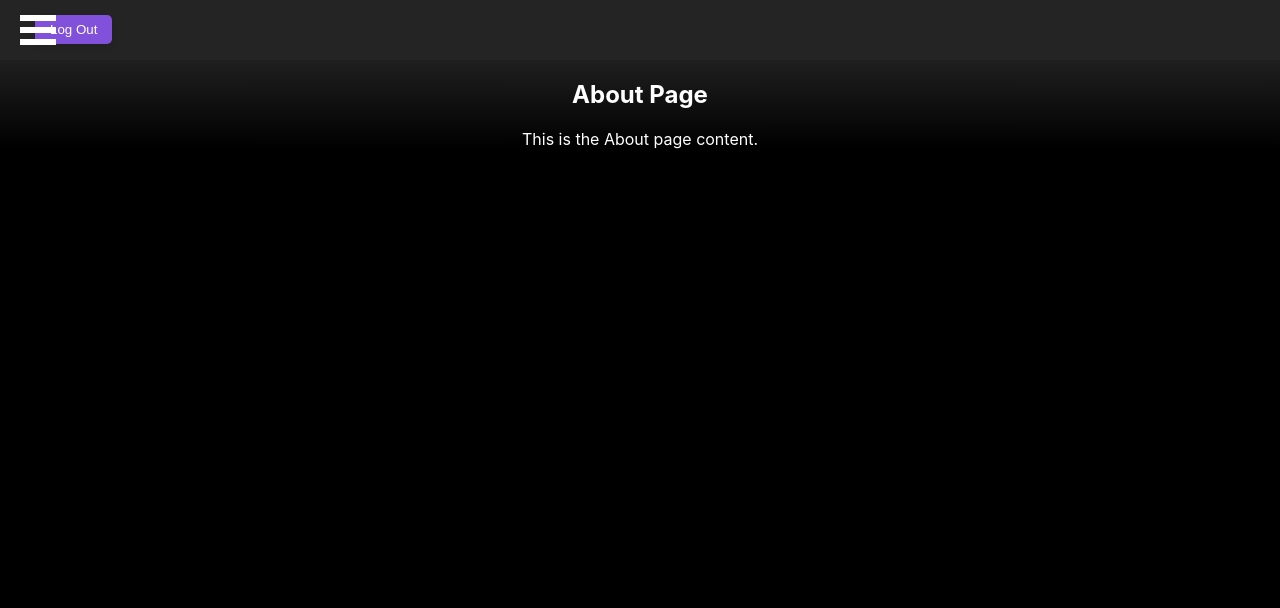
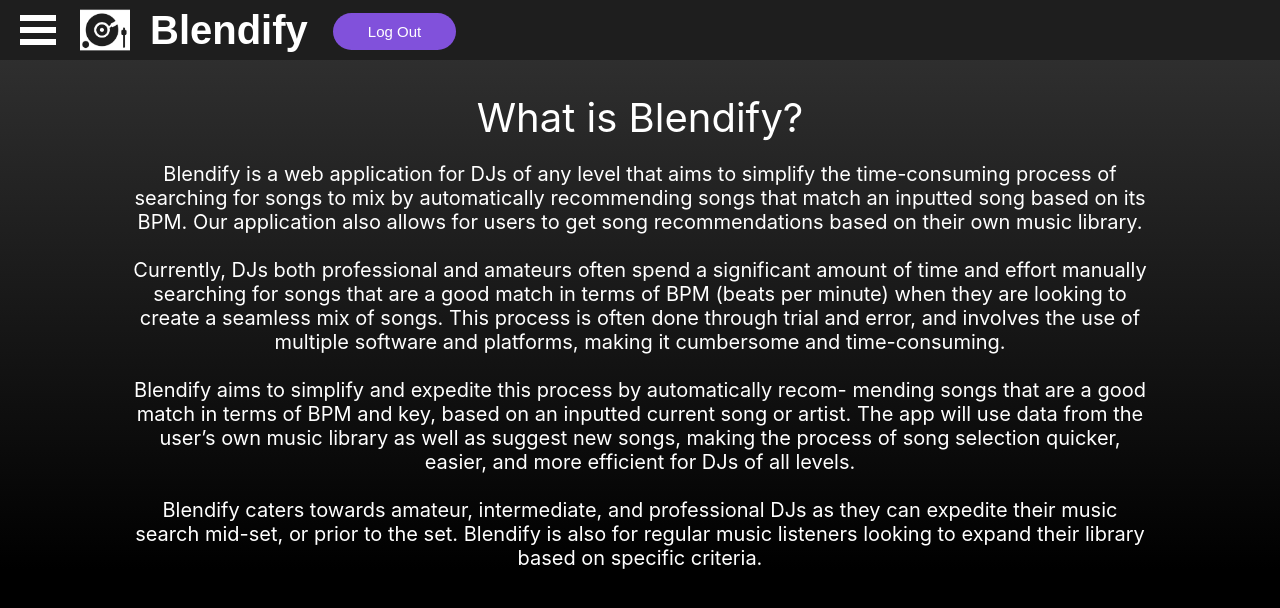
Before and after one commit to connorsavage/Blendify, a React (Create React App) app in the folder blendify/: page /about in a window 1280 px wide. Shown: the top 608 px of the page. Built offline with nearby package versions, Linux system fonts and the light colour scheme.

Commit message:
Add About Us info, website-wide css tweaks

```diff
--- a/blendify/src/Components/Info.css
+++ b/blendify/src/Components/Info.css
@@ -82,7 +82,7 @@
   background: #0000005e;
   margin: 15px 5px 5px;
   font-size: 15px;
-  border-radius: 8px;
+  border-radius: 100px;
   color: #fff;
   border: none;
   cursor: pointer;
@@ -104,7 +104,7 @@
   background-color: #297fe2;
   color: #ffffff;
   border: none;
-  border-radius: 6px;
+  border-radius: 100px;
   cursor: pointer;
   transition: transform 0.1s ease-in-out, background-color 0.3s;
   box-shadow: 0px 3px 3px 5px rgba(0, 0, 0, .2);
@@ -124,7 +124,7 @@
   background-color: #ff0000;
   color: #ffffff;
   border: none;
-  border-radius: 6px;
+  border-radius: 100px;
   cursor: pointer;
   transition: transform 0.1s ease-in-out, background-color 0.3s;
   box-shadow: 0px 3px 3px 5px rgba(0, 0, 0, .2);
@@ -144,7 +144,7 @@
   background-color: #20da61;
   color: #ffffff;
   border: none;
-  border-radius: 6px;
+  border-radius: 100px;
   cursor: pointer;
   transition: transform 0.1s ease-in-out, background-color 0.3s;
   box-shadow: 0px 3px 3px 5px rgba(0, 0, 0, .2);
--- a/blendify/src/Components/SearchBar/SearchBar.css
+++ b/blendify/src/Components/SearchBar/SearchBar.css
@@ -13,7 +13,8 @@
   font-size: 15px;
   border: none;
   margin-right: 10px;
-  width: 300px;
+  width: 450px;
+  height: 25px;
   border-top-left-radius: 25px; /* Rounded corner */
   border-bottom-left-radius: 25px; /* Rounded corner */
   outline: none; /* Remove focus border */
@@ -29,7 +30,7 @@
 }
 
 .search-bar button {
-  padding: 10px 20px;
+  padding: 14px 20px;
   font-size: 15px;
   background-color: #976ef8;
   color: #fff;
--- a/blendify/src/Views/HomeView/HomeView.css
+++ b/blendify/src/Views/HomeView/HomeView.css
@@ -18,7 +18,8 @@
   height: 100%;
 }
 .search-text {
-  font-size: 32px; /* Adjust to desired size */
+  font-size: 40px; /* Adjust to desired size */
+  font-weight: 400;
   color: rgba(255, 255, 255, 1); /* White with 80% opacity */
   margin-bottom: 15px;
   padding-top: 5%;
@@ -28,7 +29,6 @@
   flex-direction: column;
   align-items: center;
   justify-content: center;
-
   position: relative;
 }
 
@@ -41,14 +41,18 @@
 /* styles.css */
 .logout-button {
   background: #8151DB;
+  font-size: 15px;
   color: white;
   margin-left: 25px;
-  padding: 7px 15px; /* Adjust the padding to make the space smaller */
+  padding: 10px 35px; /* Adjust the padding to make the space smaller */
   border: none;
-  border-radius: 5px;
+  border-radius: 100px;
   cursor: pointer;
-  box-shadow: 0 4px 6px rgba(0, 0, 0, 0.1);
+  /* box-shadow: 0 4px 6px rgba(0, 0, 0, 0.1); */
   transition: background 0.3s ease-in-out;
+  position: relative;
+  top: -2px;
+
 }
 
 .logout-button:hover {
@@ -70,3 +74,13 @@
   position: relative;
   top: -10px;
 }
+
+.blendify-text {
+  font-size: 40px; /* Adjust to desired size */
+  color: rgba(255, 255, 255, 1); /* White with 80% opacity */
+  margin-left: 20px;
+  text-decoration: none !important;
+  font-weight: bold;
+  position: relative;
+  top: -7px;
+}
--- a/blendify/src/Views/HomeView/HomeView.js
+++ b/blendify/src/Views/HomeView/HomeView.js
@@ -47,6 +47,7 @@
         <a href="/home" rel="noreferrer" className="blendify-logo">
           <img className="blendifylogo" src={blendifyLogo} alt="Blendify Logo"></img>
         </a>
+        <a href="/home" rel="noreferrer" className="blendify-text"> Blendify </a>
         <nav>
           <button
             onClick={() => {
--- a/blendify/src/Views/SideBarPages/About.css
+++ b/blendify/src/Views/SideBarPages/About.css
@@ -3,12 +3,15 @@
   color: white;
 }
 
-.about-content h2,
-.about-content p {
-  color: white;
+.about-content h2 {
+  font-size: 40px; /* Adjust to desired size */
+  font-weight: 400;
+  color: rgba(255, 255, 255, 1); /* White with 80% opacity */
+  margin-bottom: 15px;
+  padding-top: 0%;
 }
 
-header {
-  background-color: #242424; /* Add a background color for visibility across the full width */
-  height: 30px; /* Set the height of the header */
+.about-content p {
+  font-size: 20px; /* Adjust to desired size */
+  padding: 0 10%;
 }
--- a/blendify/src/Views/SideBarPages/About.js
+++ b/blendify/src/Views/SideBarPages/About.js
@@ -1,8 +1,8 @@
-// About.js
-import React from "react";
-import { useNavigate } from "react-router-dom";
+import React, { useEffect, useState } from "react"
+import { useNavigate } from "react-router-dom"
 import Sidebar from "../../Components/Sidebar";
 import "./About.css";
+import blendifyLogo from "../../logo.png";
 
 const About = ({ onLogout }) => {
   const navigate = useNavigate();
@@ -11,10 +11,16 @@
     <div className="about-wrapper">
       <Sidebar />
       <header>
+        <a href="/home" rel="noreferrer" className="blendify-logo">
+         <img className="blendifylogo" src={blendifyLogo} alt="Blendify Logo" />
+        </a>
+        <a href="/home" rel="noreferrer" className="blendify-text">
+          Blendify
+        </a>
         <nav>
           <button
             onClick={() => {
-              onLogout();
+              // onLogout(); pages missing access token/login info
               navigate("/signin");
             }}
             className="logout-button"
@@ -24,9 +30,32 @@
         </nav>
       </header>
       <div className="about-content">
-        <h2>About Page</h2>
+        <h2>What is Blendify?</h2>
         {/* Add your content for the About page here */}
-        <p>This is the About page content.</p>
+        <p>
+            Blendify is a web application for DJs of any level that aims to simplify the time-consuming
+process of searching for songs to mix by automatically recommending songs that match an
+inputted song based on its BPM. Our application also allows for users to
+get song recommendations based on their own music library.
+<br />
+<br />
+Currently, DJs both professional and amateurs often spend a significant amount of time and
+effort manually searching for songs that are a good match in terms of BPM (beats per minute)
+when they are looking to create a seamless mix of songs. This process is
+often done through trial and error, and involves the use of multiple software and platforms,
+making it cumbersome and time-consuming.
+<br />
+<br />
+Blendify aims to simplify and expedite this process by automatically recom-
+mending songs that are a good match in terms of BPM and key, based on an inputted current
+song or artist. The app will use data from the user’s own music library as
+well as suggest new songs, making the process of song selection quicker, easier, and more
+efficient for DJs of all levels.
+<br />
+<br />
+Blendify caters towards amateur, intermediate, and professional DJs as they can expedite their music search mid-set, or prior to the set. Blendify is also for regular
+music listeners looking to expand their library based on specific criteria.
+        </p>
       </div>
     </div>
   );
--- a/blendify/src/Views/SideBarPages/Devs.css
+++ b/blendify/src/Views/SideBarPages/Devs.css
@@ -3,12 +3,15 @@
   color: white;
 }
 
-.devs-content h2,
-.devs-content p {
-  color: white;
+.devs-content h2 {
+  font-size: 40px; /* Adjust to desired size */
+  font-weight: 400;
+  color: rgba(255, 255, 255, 1); /* White with 80% opacity */
+  margin-bottom: 15px;
+  padding-top: 0%;
 }
 
-header {
-  background-color: #242424; /* Add a background color for visibility across the full width */
-  height: 30px; /* Set the height of the header */
+.devs-content p {
+  font-size: 20px; /* Adjust to desired size */
+  padding: 0 10%;
 }
--- a/blendify/src/Views/SideBarPages/Devs.js
+++ b/blendify/src/Views/SideBarPages/Devs.js
@@ -1,8 +1,8 @@
-// Devs.js
-import React from "react";
-import { useNavigate } from "react-router-dom";
+import React, { useEffect, useState } from "react"
+import { useNavigate } from "react-router-dom"
 import Sidebar from "../../Components/Sidebar";
 import "./Devs.css";
+import blendifyLogo from "../../logo.png";
 
 const Devs = ({ onLogout }) => {
   const navigate = useNavigate();
@@ -11,10 +11,16 @@
     <div className="devs-wrapper">
       <Sidebar />
       <header>
+        <a href="/home" rel="noreferrer" className="blendify-logo">
+         <img className="blendifylogo" src={blendifyLogo} alt="Blendify Logo" />
+        </a>
+        <a href="/home" rel="noreferrer" className="blendify-text">
+          Blendify
+        </a>
         <nav>
           <button
             onClick={() => {
-              onLogout();
+              // onLogout(); pages missing access token/login info
               navigate("/signin");
             }}
             className="logout-button"
@@ -24,9 +30,11 @@
         </nav>
       </header>
       <div className="devs-content">
-        <h2>Devs Page</h2>
-        {/* Add your content for the Devs page here */}
-        <p>This is the Devs page content.</p>
+        <h2>Meet the Developers!</h2>
+        {/* Add your content for the devs page here */}
+        <p>
+          Among us
+        </p>
       </div>
     </div>
   );
--- a/blendify/src/Views/SideBarPages/FAQ.css
+++ b/blendify/src/Views/SideBarPages/FAQ.css
@@ -3,12 +3,15 @@
   color: white;
 }
 
-.faq-content h2,
-.faq-content p {
-  color: white;
+.faq-content h2 {
+  font-size: 40px; /* Adjust to desired size */
+  font-weight: 400;
+  color: rgba(255, 255, 255, 1); /* White with 80% opacity */
+  margin-bottom: 15px;
+  padding-top: 0%;
 }
 
-header {
-  background-color: #242424; /* Add a background color for visibility across the full width */
-  height: 30px; /* Set the height of the header */
+.faq-content p {
+  font-size: 20px; /* Adjust to desired size */
+  padding: 0 10%;
 }
--- a/blendify/src/Views/SideBarPages/FAQ.js
+++ b/blendify/src/Views/SideBarPages/FAQ.js
@@ -1,8 +1,8 @@
-// faq.js
-import React from "react";
-import { useNavigate } from "react-router-dom";
+import React, { useEffect, useState } from "react"
+import { useNavigate } from "react-router-dom"
 import Sidebar from "../../Components/Sidebar";
 import "./FAQ.css";
+import blendifyLogo from "../../logo.png";
 
 const FAQ = ({ onLogout }) => {
   const navigate = useNavigate();
@@ -11,10 +11,16 @@
     <div className="faq-wrapper">
       <Sidebar />
       <header>
+        <a href="/home" rel="noreferrer" className="blendify-logo">
+         <img className="blendifylogo" src={blendifyLogo} alt="Blendify Logo" />
+        </a>
+        <a href="/home" rel="noreferrer" className="blendify-text">
+          Blendify
+        </a>
         <nav>
           <button
             onClick={() => {
-              onLogout();
+              // onLogout(); pages missing access token/login info
               navigate("/signin");
             }}
             className="logout-button"
@@ -24,9 +30,11 @@
         </nav>
       </header>
       <div className="faq-content">
-        <h2>faq Page</h2>
+        <h2>How to Use Blendify</h2>
         {/* Add your content for the faq page here */}
-        <p>This is the faq page content.</p>
+        <p>
+          Among us
+        </p>
       </div>
     </div>
   );
```
